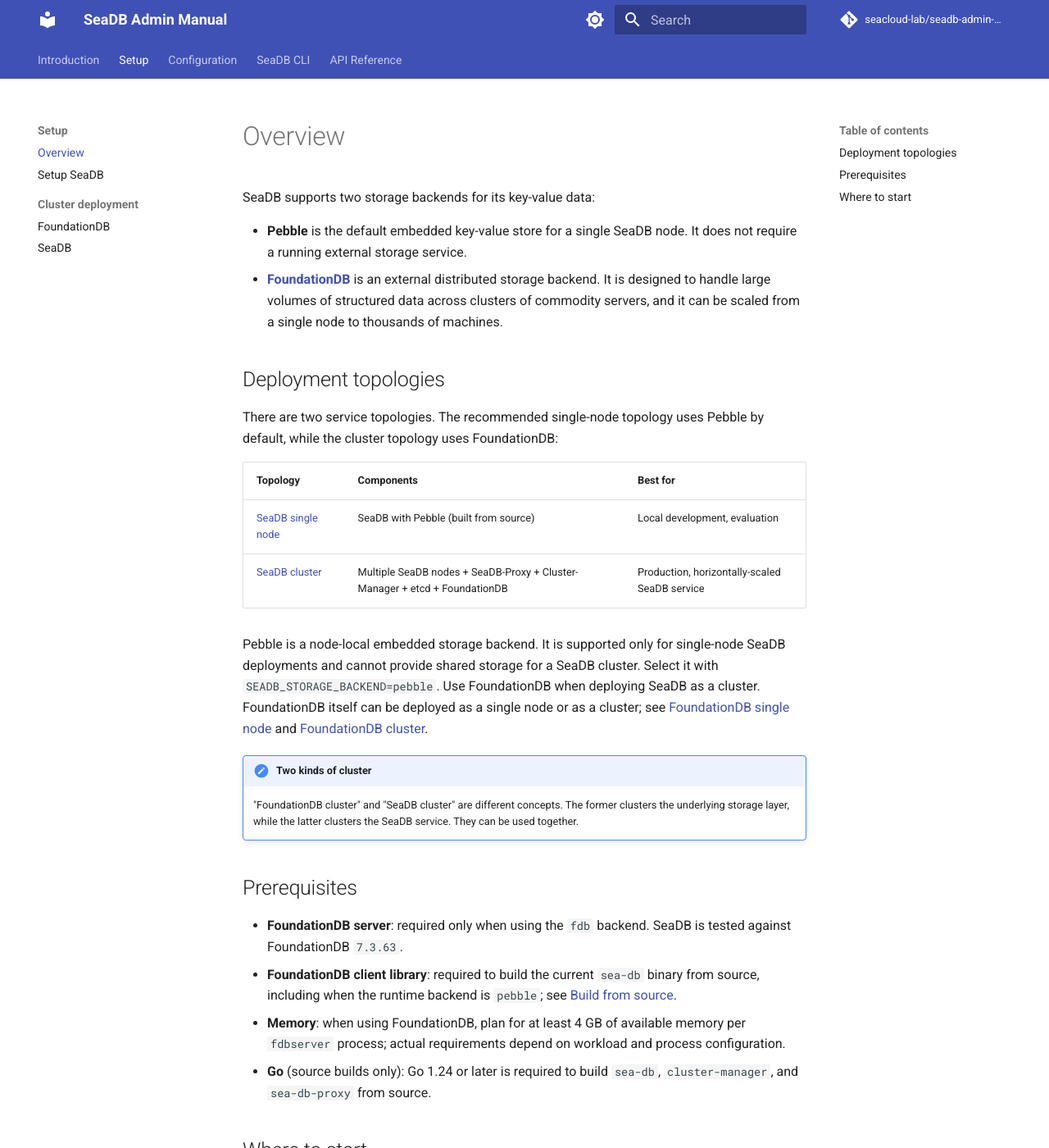
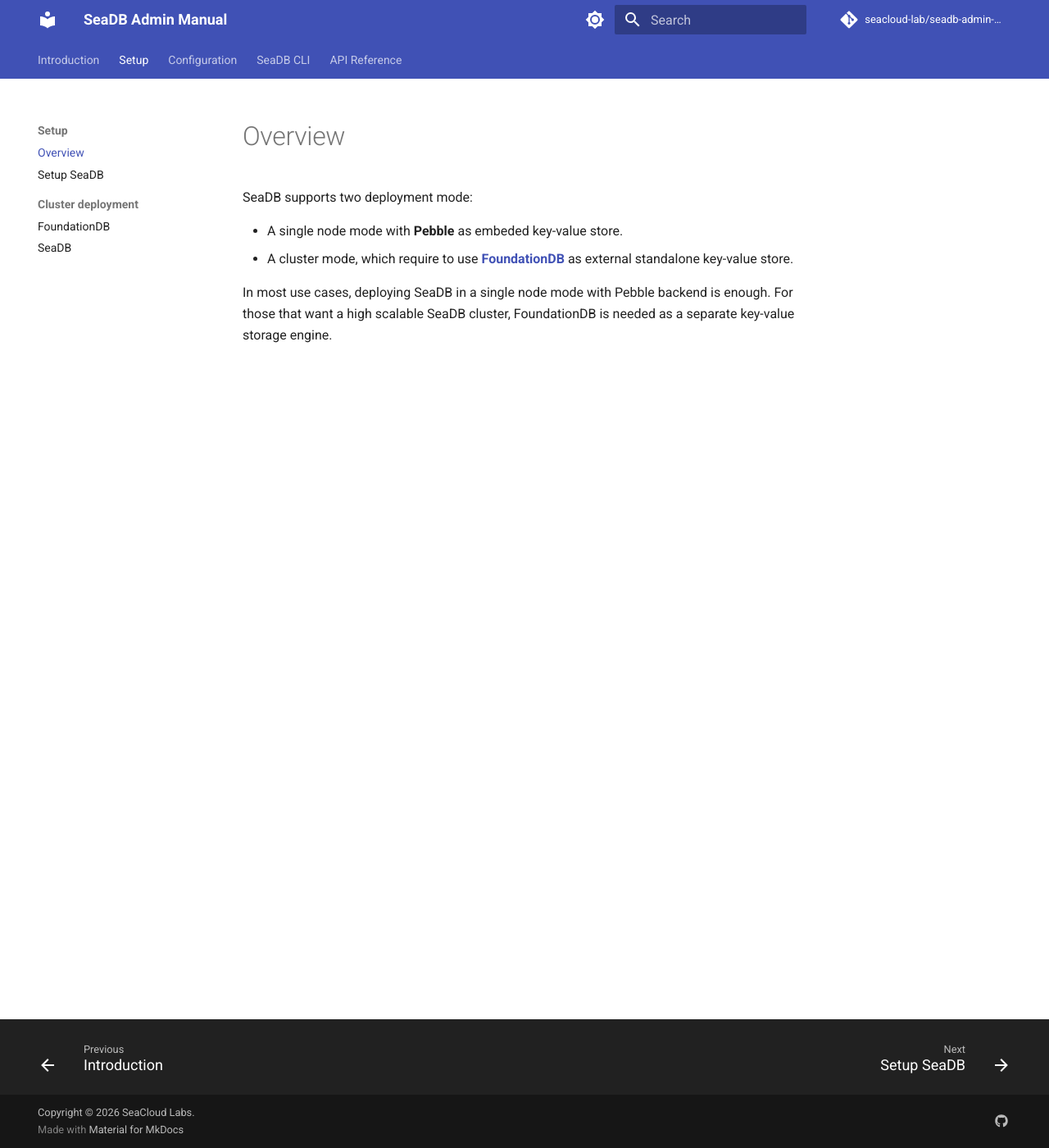
Before and after one commit to seacloud-lab/seadb-admin-docs, an MkDocs documentation site: the page built from manual/setup/overview.md, in a window 1280 px wide and 1400 px high. Shown: the whole window at 82% size. Built offline with MkDocs 1.6.1 and Material for MkDocs 9.7.7, drawn with Linux system fonts in a browser that asks for light colours; comment, search, counter and statistics services are not loaded; the version menu is left out; some of the changed text lies outside the part shown.

Commit message:
Improve overview

```diff
--- a/manual/setup/overview.md
+++ b/manual/setup/overview.md
@@ -1,49 +1,8 @@
 # Overview
 
-SeaDB supports two storage backends for its key-value data:
+SeaDB supports two deployment mode:
 
-- **Pebble** is the default embedded key-value store for a single SeaDB node. It
-  does not require a running external storage service.
-- **[FoundationDB](https://apple.github.io/foundationdb/)** is an external
-  distributed storage backend. It is designed to handle large volumes of
-  structured data across clusters of commodity servers, and it can be scaled
-  from a single node to thousands of machines.
+* A single node mode with **Pebble** as embeded key-value store.
+* A cluster mode, which require to use **[FoundationDB](https://apple.github.io/foundationdb/)** as external standalone key-value store.
 
-## Deployment topologies
-
-There are two service topologies. The recommended single-node topology uses
-Pebble by default, while the cluster topology uses FoundationDB:
-
-| Topology | Components | Best for |
-| --- | --- | --- |
-| [SeaDB single node](build_from_source.md) | SeaDB with Pebble (built from source) | Local development, evaluation |
-| [SeaDB cluster](seadb_cluster_native.md) | Multiple SeaDB nodes + SeaDB-Proxy + Cluster-Manager + etcd + FoundationDB | Production, horizontally-scaled SeaDB service |
-
-Pebble is a node-local embedded storage backend. It is supported only for
-single-node SeaDB deployments and cannot provide shared storage for a SeaDB
-cluster. Select it with `SEADB_STORAGE_BACKEND=pebble`. Use FoundationDB when
-deploying SeaDB as a cluster. FoundationDB
-itself can be deployed as a single node or as a cluster; see [FoundationDB single
-node](foundationdb_single.md) and [FoundationDB cluster](foundationdb_cluster.md).
-
-!!! note "Two kinds of cluster"
-    "FoundationDB cluster" and "SeaDB cluster" are different concepts. The former clusters the underlying storage layer, while the latter clusters the SeaDB service. They can be used together.
-
-## Prerequisites
-
-- **FoundationDB server**: required only when using the `fdb` backend. SeaDB is
-  tested against FoundationDB `7.3.63`.
-- **FoundationDB client library**: required to build the current `sea-db`
-  binary from source, including when the runtime backend is `pebble`; see
-  [Build from source](build_from_source.md).
-- **Memory**: when using FoundationDB, plan for at least 4 GB of available
-  memory per `fdbserver` process; actual requirements depend on workload and
-  process configuration.
-- **Go** (source builds only): Go 1.24 or later is required to build `sea-db`, `cluster-manager`, and `sea-db-proxy` from source.
-
-## Where to start
-
-- To try SeaDB quickly, build and run a single node with Pebble — see [Build from source](build_from_source.md).
-- To deploy FoundationDB as the storage layer, see [FoundationDB single node](foundationdb_single.md) and [FoundationDB cluster](foundationdb_cluster.md).
-- To deploy the SeaDB service as a cluster, see [SeaDB cluster](seadb_cluster_native.md).
-- For the full list of environment variables, see [Environment variables](../configuration/environment_variables.md).
+In most use cases, deploying SeaDB in a single node mode with Pebble backend is enough. For those that want a high scalable SeaDB cluster, FoundationDB is needed as a separate key-value storage engine.
```
Also changed, not shown: manual/setup/seadb_setup_single_node.md (+1 -1 lines).
